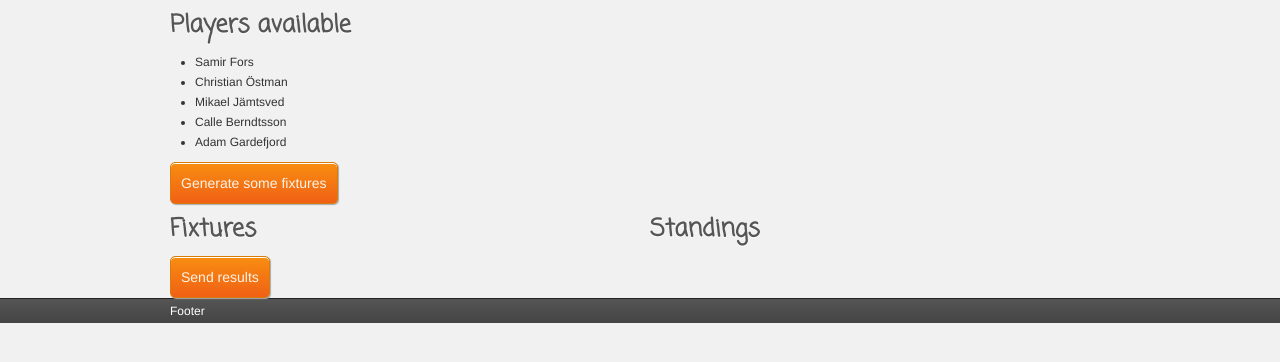
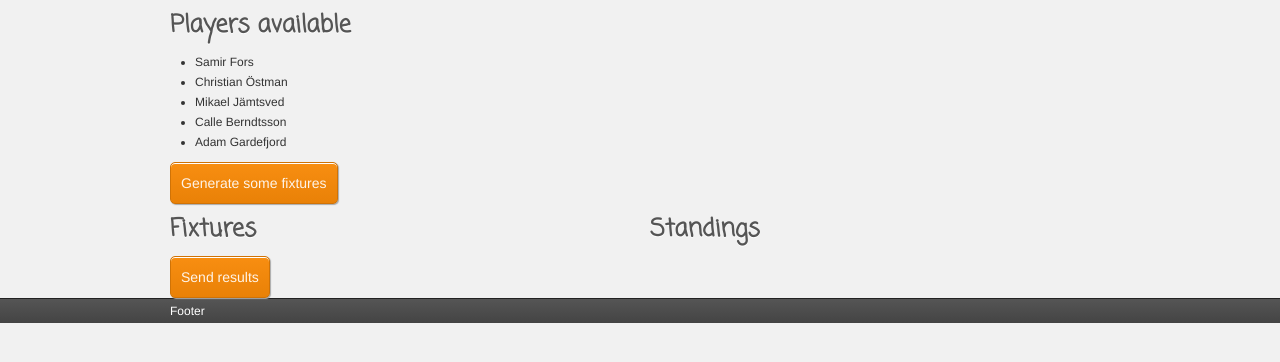
Before and after one commit to samirfors/poolscoresapp, a web app: file index.html in a window 1280 px wide. Shown: the part 85-447 px from the top of the page. Run offline with its HTML, style and script files only (its server is not run), Linux system fonts and the light colour scheme; some web fonts are replaced.

Commit message:
Color additions, nicer orange buttons.

```diff
--- a/css/src/_colors.sass
+++ b/css/src/_colors.sass
@@ -1,6 +1,11 @@
 /* Base colors */
-$black: #000000
-$white: #ffffff
+$black          : #000000
+$white          : #ffffff
+$soft-white     : #FEF4E9
+$orange         : #F88E11
+$light-orange   : lighten($orange, 5%)
+$middle-orange  : darken($orange, 5%)
+$dark-orange    : darken($orange, 10%)
 
 /* Main colors */
 $page-bg      : #f1f1f1
--- a/css/src/_components.sass
+++ b/css/src/_components.sass
@@ -7,10 +7,16 @@ $medium-border-radius: 5px
   border-top: 1px solid rgba($black, .12)
   border-bottom: 1px solid rgba($white, .15)
 
+%bordered-rounded
+  border: 1px solid
+  +border-radius($medium-border-radius)
+
 %orange
-  +linear-gradient(#F88E11,#F06015,1,0)
-  color: #FEF4E9
-  border-color: #DA7C0C !important
+  color: $soft-white
+  border-color: $dark-orange
+  +linear-gradient($orange,$middle-orange,1,0)
 
 %light-orange
-  +linear-gradient(#faa51a,#f47a20,1,0)
+  color: $soft-white
+  border-color: $dark-orange
+  +linear-gradient($light-orange,$orange,1,0)
--- a/css/src/_forms.sass
+++ b/css/src/_forms.sass
@@ -1,11 +1,9 @@
 button
-  border: 1px solid
   cursor: pointer
   padding: 10px
-  +border-radius($medium-border-radius)
   +box-shadow(0 1px 0 $white inset, 1px 1px 1px #aaa)
-  @extend %orange
+  @extend %orange, %bordered-rounded
 
   &:hover
     +box-shadow(0 1px 0 #eee inset)
-    @extend %light-orange
+    @extend %light-orange, %bordered-rounded
--- a/css/styles.css
+++ b/css/styles.css
@@ -4,9 +4,11 @@
 /* Base colors */
 /* Main colors */
 /* Text colors */
-button { background-image: -webkit-gradient(linear, left top, left bottom, color-stop(0, #f88e11), color-stop(1, #f06015)); background-image: -webkit-linear-gradient(top, #f88e11, #f06015); background-image: -moz-linear-gradient(top, #f88e11, #f06015); background-image: -ms-linear-gradient(top, #f88e11, #f06015); background-image: -o-linear-gradient(top, #f88e11, #f06015); background-image: linear-gradient(top, bottom, #f88e11, #f06015); filter: progid:DXImageTransform.Microsoft.gradient(startColorstr='#f88e11', endColorstr='#f06015'); -ms-filter: "progid:DXImageTransform.Microsoft.gradient(startColorstr='#f88e11', endColorstr='#f06015')"; color: #fef4e9; border-color: #da7c0c !important; }
+button, button:hover { border: 1px solid; border-radius: 5px; -o-border-radius: 5px; -moz-border-radius: 5px; -webkit-border-radius: 5px; }
 
-button:hover { background-image: -webkit-gradient(linear, left top, left bottom, color-stop(0, #faa51a), color-stop(1, #f47a20)); background-image: -webkit-linear-gradient(top, #faa51a, #f47a20); background-image: -moz-linear-gradient(top, #faa51a, #f47a20); background-image: -ms-linear-gradient(top, #faa51a, #f47a20); background-image: -o-linear-gradient(top, #faa51a, #f47a20); background-image: linear-gradient(top, bottom, #faa51a, #f47a20); filter: progid:DXImageTransform.Microsoft.gradient(startColorstr='#faa51a', endColorstr='#f47a20'); -ms-filter: "progid:DXImageTransform.Microsoft.gradient(startColorstr='#faa51a', endColorstr='#f47a20')"; }
+button { color: #fef4e9; border-color: #d07306; background-image: -webkit-gradient(linear, left top, left bottom, color-stop(0, #f88e11), color-stop(1, #e98107)); background-image: -webkit-linear-gradient(top, #f88e11, #e98107); background-image: -moz-linear-gradient(top, #f88e11, #e98107); background-image: -ms-linear-gradient(top, #f88e11, #e98107); background-image: -o-linear-gradient(top, #f88e11, #e98107); background-image: linear-gradient(top, bottom, #f88e11, #e98107); filter: progid:DXImageTransform.Microsoft.gradient(startColorstr='#f88e11', endColorstr='#e98107'); -ms-filter: "progid:DXImageTransform.Microsoft.gradient(startColorstr='#f88e11', endColorstr='#e98107')"; }
+
+button:hover { color: #fef4e9; border-color: #d07306; background-image: -webkit-gradient(linear, left top, left bottom, color-stop(0, #f99a2a), color-stop(1, #f88e11)); background-image: -webkit-linear-gradient(top, #f99a2a, #f88e11); background-image: -moz-linear-gradient(top, #f99a2a, #f88e11); background-image: -ms-linear-gradient(top, #f99a2a, #f88e11); background-image: -o-linear-gradient(top, #f99a2a, #f88e11); background-image: linear-gradient(top, bottom, #f99a2a, #f88e11); filter: progid:DXImageTransform.Microsoft.gradient(startColorstr='#f99a2a', endColorstr='#f88e11'); -ms-filter: "progid:DXImageTransform.Microsoft.gradient(startColorstr='#f99a2a', endColorstr='#f88e11')"; }
 
 /* Fonts */
 /* Typography */
@@ -18,7 +20,7 @@ h1 { font-size: 48px; line-height: 64px; }
 
 h3 { font-size: 24px; line-height: 32px; color: #555555; -webkit-text-shadow: 0 1px 0 white; -moz-text-shadow: 0 1px 0 white; -o-text-shadow: 0 1px 0 white; text-shadow: 0 1px 0 white; }
 
-button { border: 1px solid; cursor: pointer; padding: 10px; border-radius: 5px; -o-border-radius: 5px; -moz-border-radius: 5px; -webkit-border-radius: 5px; -webkit-box-shadow: 0 1px 0 white inset, 1px 1px 1px #aaaaaa; -moz-box-shadow: 0 1px 0 white inset, 1px 1px 1px #aaaaaa; -o-box-shadow: 0 1px 0 white inset, 1px 1px 1px #aaaaaa; box-shadow: 0 1px 0 white inset, 1px 1px 1px #aaaaaa; }
+button { cursor: pointer; padding: 10px; -webkit-box-shadow: 0 1px 0 white inset, 1px 1px 1px #aaaaaa; -moz-box-shadow: 0 1px 0 white inset, 1px 1px 1px #aaaaaa; -o-box-shadow: 0 1px 0 white inset, 1px 1px 1px #aaaaaa; box-shadow: 0 1px 0 white inset, 1px 1px 1px #aaaaaa; }
 button:hover { -webkit-box-shadow: 0 1px 0 #eeeeee inset; -moz-box-shadow: 0 1px 0 #eeeeee inset; -o-box-shadow: 0 1px 0 #eeeeee inset; box-shadow: 0 1px 0 #eeeeee inset; }
 
 /* Main styles */
```
